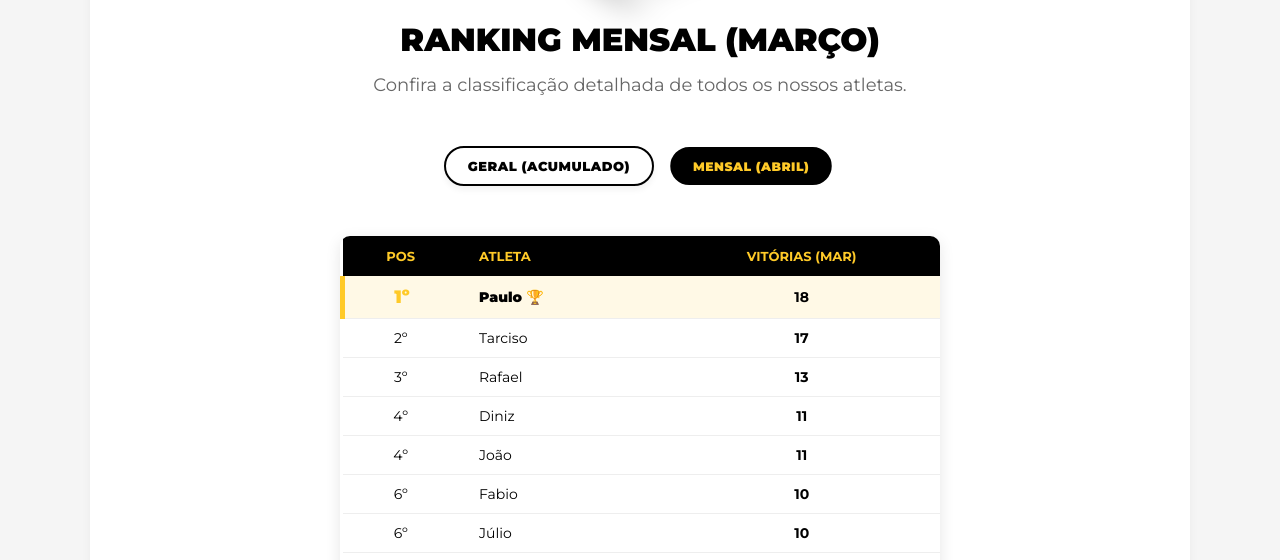
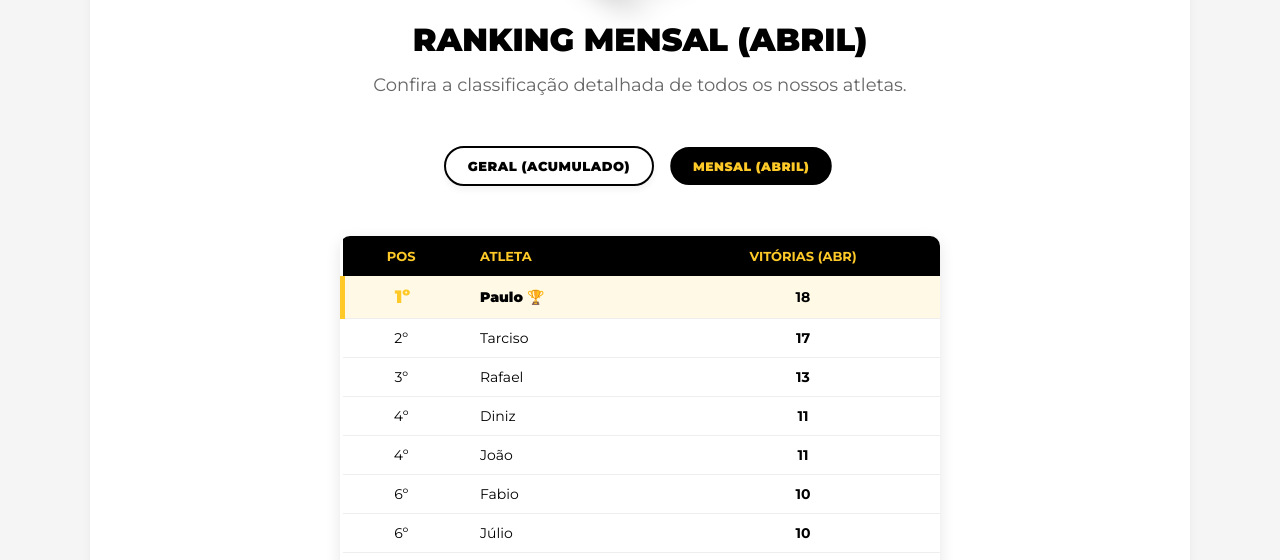
Before and after one commit to rubensbmelo/PeladeirosFTV, a plain HTML site: page ranking.html in a window 1280 px wide. Both pictures are taken after a click on the button "MENSAL (ABRIL)". Shown: the part 233-793 px from the top of the page. Drawn offline with Linux system fonts and the light colour scheme; files whose address does not match are found by name.

Commit message:
atualizacao mensal

```diff
--- a/ranking.html
+++ b/ranking.html
@@ -105,8 +105,8 @@
             } else {
                 btnMes.classList.add('ativo');
                 btnTotal.classList.remove('ativo');
-                label.innerText = 'Vitórias (MAR)';
-                titulo.innerText = 'Ranking Mensal (Março)';
+                label.innerText = 'Vitórias (ABR)';
+                titulo.innerText = 'Ranking Mensal (Abril)';
             }
 
             // 3. Gerar as linhas com lógica de posição empatada
```
